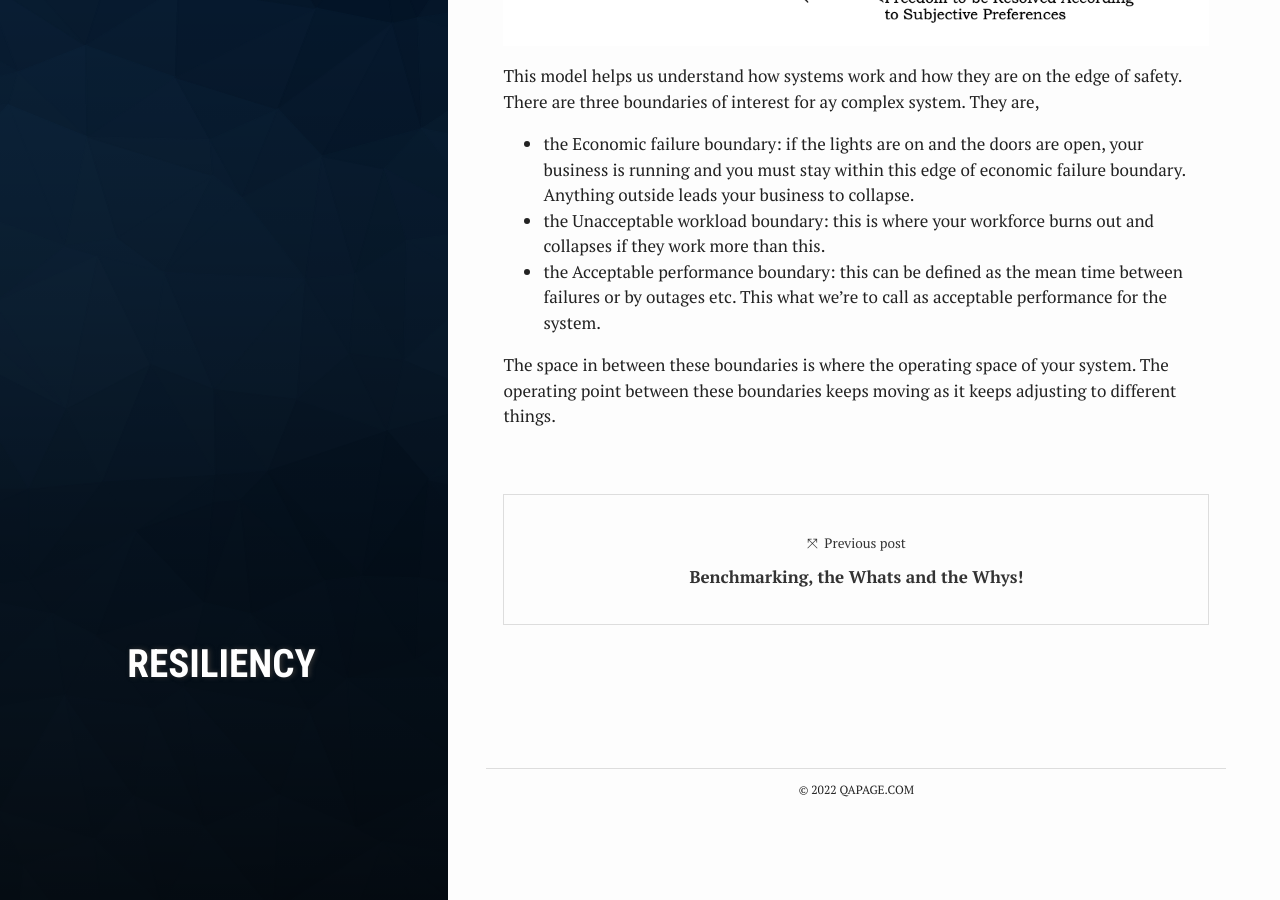
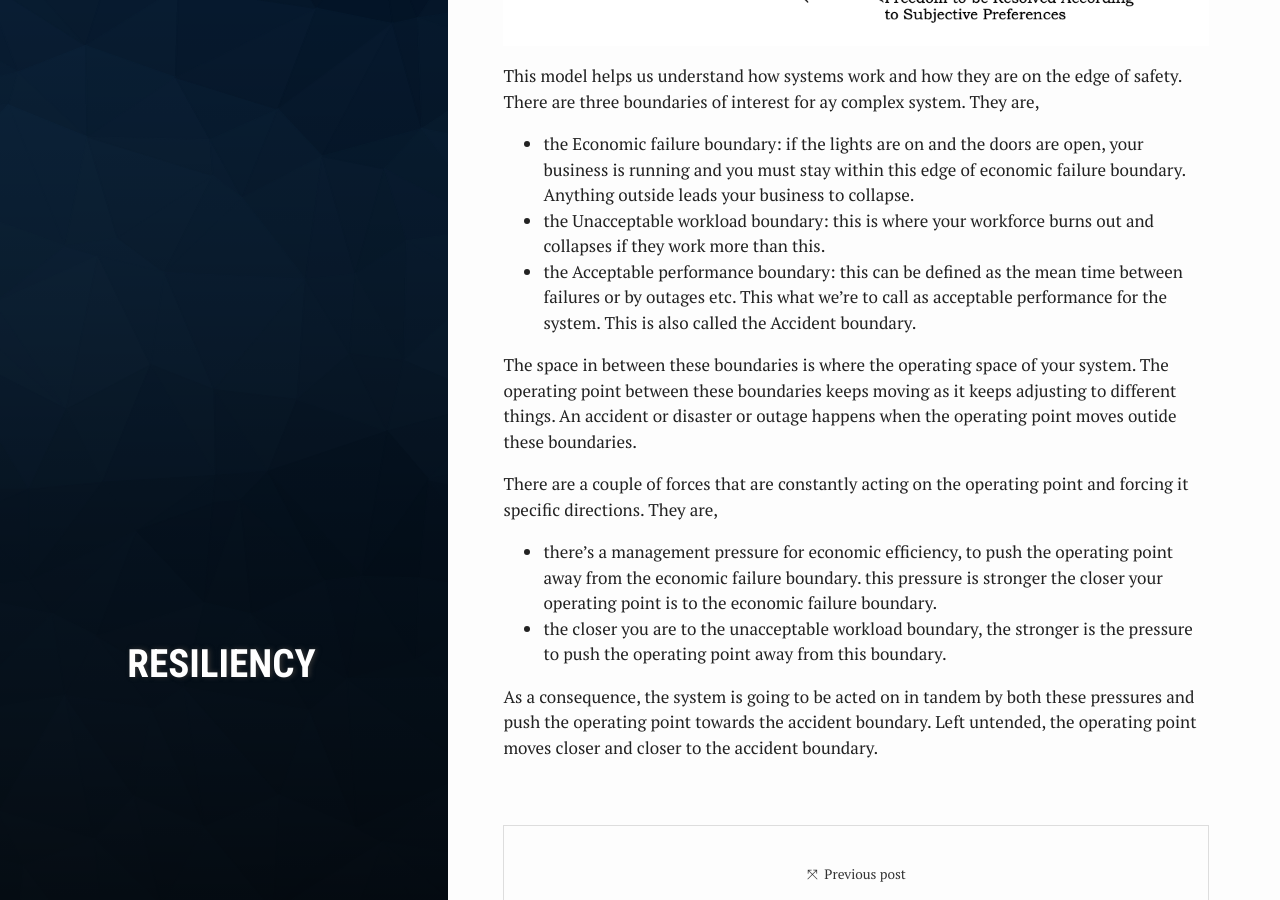
Before and after one commit to qapage/qapage.github.io, a Jekyll site: the page built from _posts/2022-05-15-Resiliency-A-Competitive-Advantage.md, in a window 1280 px wide and 900 px high, scrolled down 3042 px. Built offline with Jekyll 4.4.1, drawn with Linux system fonts in a browser that asks for light colours.

Commit message:
adding more content

```diff
--- a/_posts/2022-05-15-Resiliency-A-Competitive-Advantage.md
+++ b/_posts/2022-05-15-Resiliency-A-Competitive-Advantage.md
@@ -36,6 +36,12 @@ But a chain of small failures tied together, form a catastrophic failure.
 This model helps us understand how systems work and how they are on the edge of safety. There are three boundaries of interest for ay complex system. They are,
 * the Economic failure boundary: if the lights are on and the doors are open, your business is running and you must stay within this edge of economic failure boundary. Anything outside leads your business to collapse.
 * the Unacceptable workload boundary: this is where your workforce burns out and collapses if they work more than this.
-* the Acceptable performance boundary: this can be defined as the mean time between failures or by outages etc. This what we're to call as acceptable performance for the system.
+* the Acceptable performance boundary: this can be defined as the mean time between failures or by outages etc. This what we're to call as acceptable performance for the system. This is also called the Accident boundary.
 
-The space in between these boundaries is where the operating space of your system. The operating point between these boundaries keeps moving as it keeps adjusting to different things.
+The space in between these boundaries is where the operating space of your system. The operating point between these boundaries keeps moving as it keeps adjusting to different things. An accident or disaster or outage happens when the operating point moves outide these boundaries.
+
+There are a couple of forces that are constantly acting on the operating point and forcing it specific directions. They are,
+* there's a management pressure for economic efficiency, to push the operating point away from the economic failure boundary. this pressure is stronger the closer your operating point is to the economic failure boundary.
+* the closer you are to the unacceptable workload boundary, the stronger is the pressure to push the operating point away from this boundary.
+
+As a consequence, the system is going to be acted on in tandem by both these pressures and push the operating point towards the accident boundary. Left untended, the operating point moves closer and closer to the accident boundary.
```
